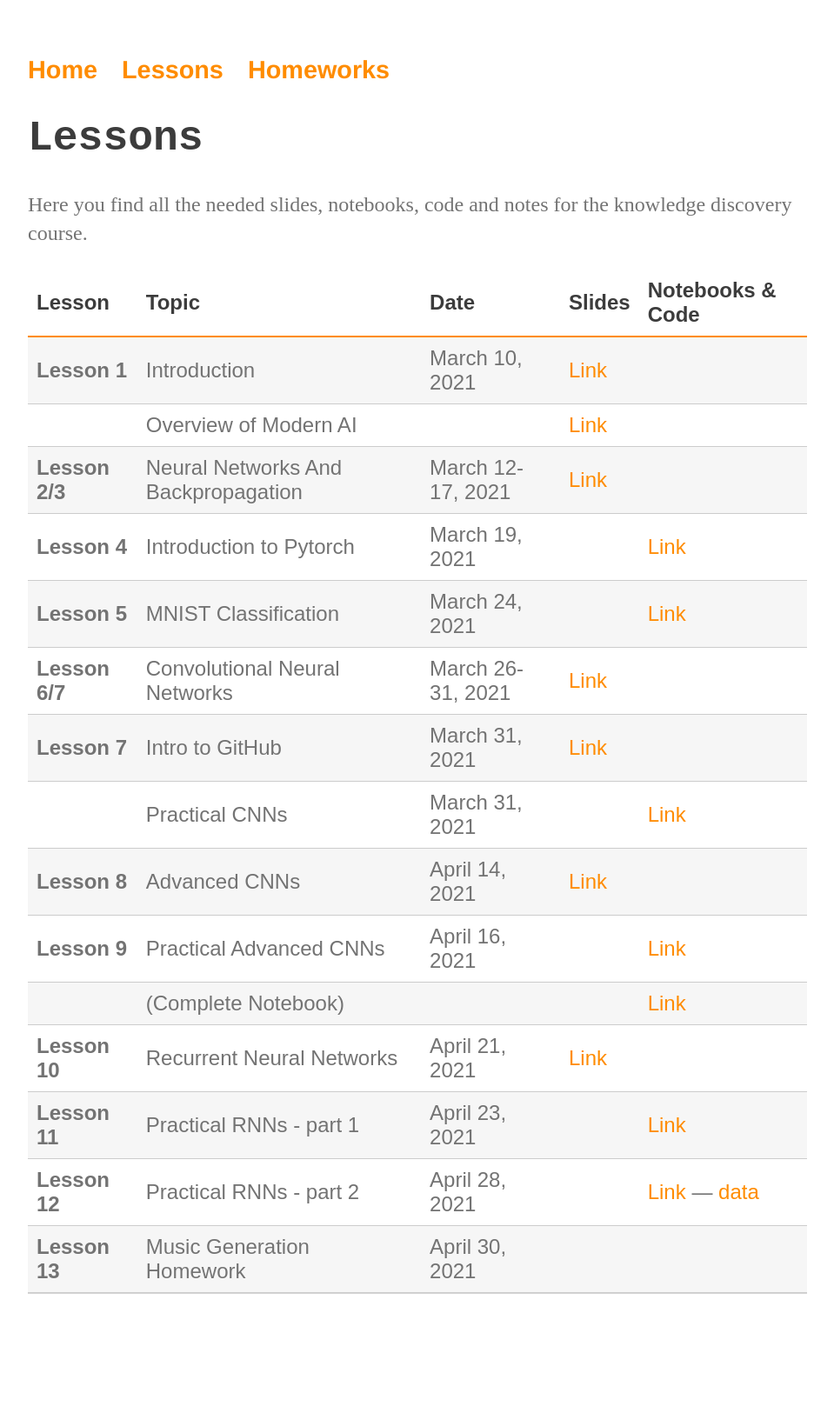
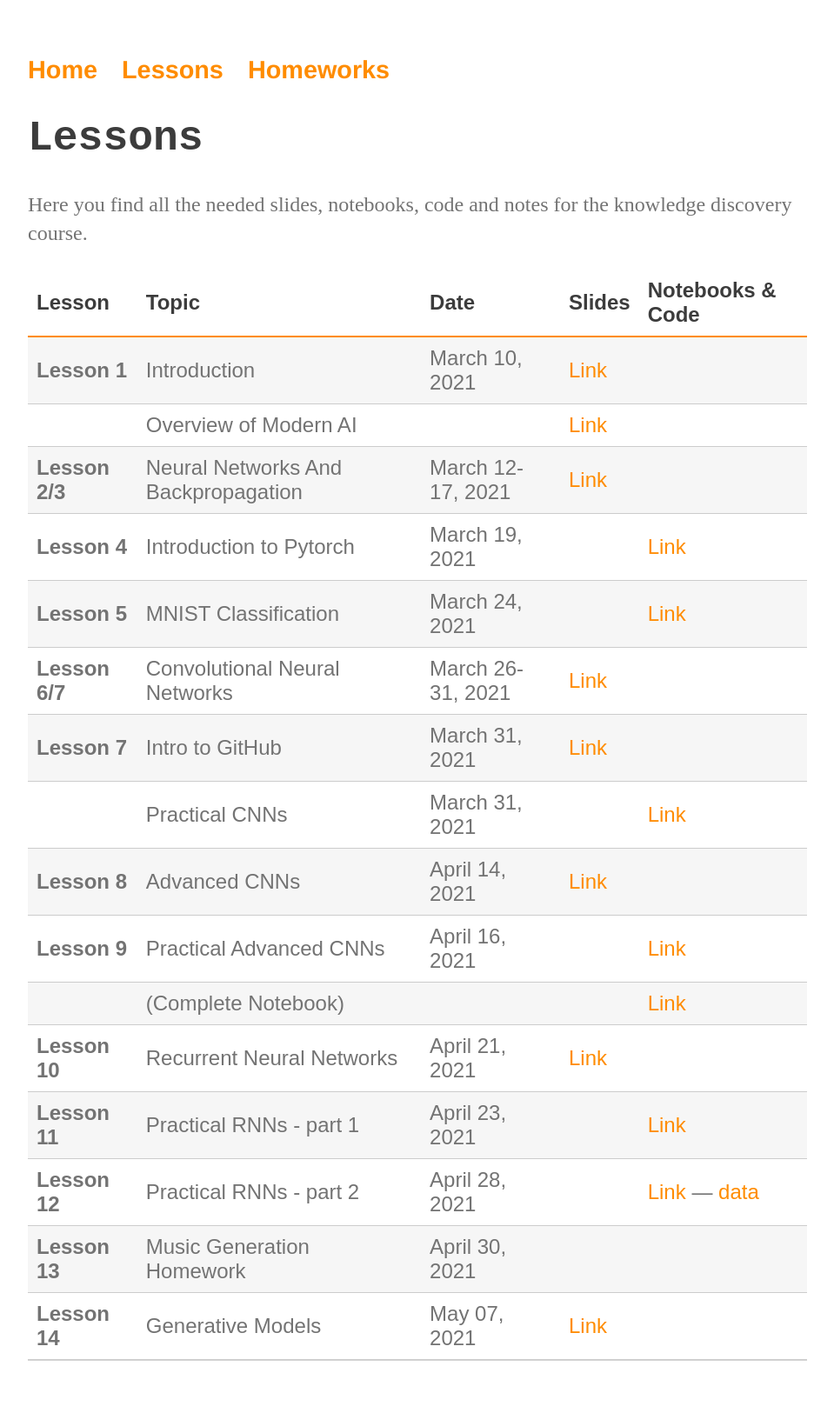
Before and after one commit to perceivelab/knowledge-discovery-course, a Jekyll site: the page built from lezioni.md, in a window 1280 px wide. Shown: the whole page at 87% size, without its empty margins (160-1119 px from the left). Built offline with Jekyll 4.4.1, drawn with Linux system fonts in a browser that asks for light colours; our own code applies the rules of GitHub Pages for plain Markdown files; before the commit the page ends 1548 px from its top, so only the background shows below that.

Commit message:
Update lezioni.md

```diff
--- a/lezioni.md
+++ b/lezioni.md
@@ -19,6 +19,8 @@ Here you find all the needed slides, notebooks, code and notes for the knowledge
 | **Lesson 11** | Practical RNNs - part 1 | April 23, 2021 |  | [Link](https://colab.research.google.com/drive/17gUBMmsw8sSaon9AgkP3MKBtuFiIu5w6?usp=sharing)  |
 | **Lesson 12** | Practical RNNs - part 2| April 28, 2021 |  | [Link](https://colab.research.google.com/drive/1bdrMmaGWtAJjEvy7pmTXmz_Hc5pab6MY?usp=sharing) --- [data](https://drive.google.com/file/d/13mSiTXXjMRFKsnu24f9Ro9w50V63NOof/view?usp=sharing) |
 | **Lesson 13** | Music Generation Homework| April 30, 2021 |  | |
+| **Lesson 14** | Generative Models | May 07, 2021 | [Link](https://drive.google.com/file/d/1El8t_3O8dSH_EO_ZB1jDR1uZe3-aGLfo/view?usp=sharing) |  |
+
 
 
 [404]: /knowledge-discovery-course/fallback
```
